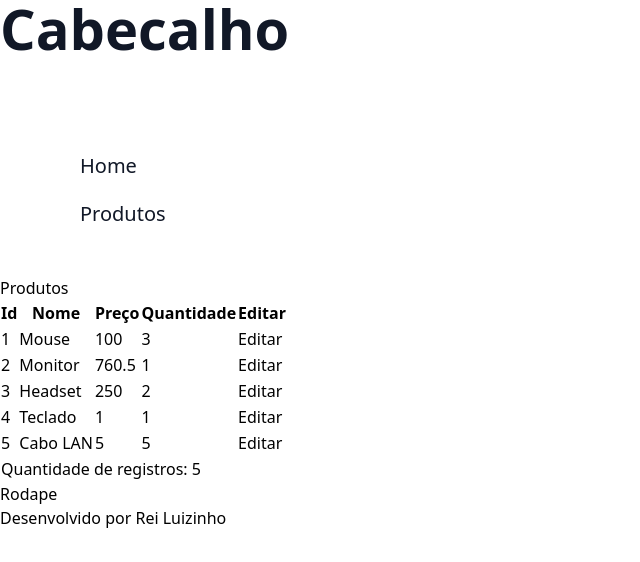
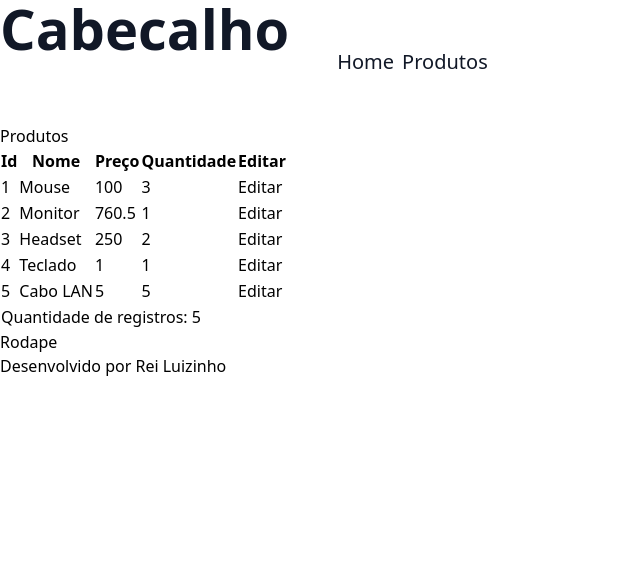
Before and after one commit to 1TDSPY-2024/aula-14-1tdspy-2sem, a Next.js app in the folder aula14/: page /produtos in a window 1280 px wide. Shown: the top 562 px of the page, without its empty margins (0-640 px from the left). Built offline with nearby package versions, Linux system fonts and the light colour scheme.

Commit message:
Criando o loading e template com framer-motion, integrando com layout template

```diff
--- a/aula14/package.json
+++ b/aula14/package.json
@@ -11,6 +11,7 @@
   "dependencies": {
     "@tailwindcss/forms": "^0.5.9",
     "@tailwindcss/typography": "^0.5.15",
+    "framer-motion": "^11.11.1",
     "next": "14.2.13",
     "react": "^18",
     "react-dom": "^18"
--- a/aula14/src/app/globals.css
+++ b/aula14/src/app/globals.css
@@ -4,7 +4,7 @@
 
 @layer components{
     .menu{
-        @apply mx-10 py-5;
+        @apply p-2;
     }
 
     .menu ul{
--- /dev/null
+++ b/aula14/src/app/loading.tsx
@@ -0,0 +1,7 @@
+export default function Loading() {
+  return (
+    <div className="w-full h-screen bg-black">
+      <h2>Loading...</h2>
+    </div>
+  )
+}
--- /dev/null
+++ b/aula14/src/app/template.tsx
@@ -0,0 +1,10 @@
+'use client'
+import { motion } from "framer-motion"
+
+export default function Template(  { children } : { children: React.ReactNode }) {
+    return (
+        <motion.div initial={{y:16, opacity:0}}  animate={{y:0, opacity:1}} transition={{duration: 0.5, ease:'easeInOut'}}>
+            {children}
+        </motion.div>
+    )
+}
--- a/aula14/src/components/Cabecalho/Cabecalho.tsx
+++ b/aula14/src/components/Cabecalho/Cabecalho.tsx
@@ -2,7 +2,7 @@ import Menu from "../Menu/Menu";
 
 export default function Cabecalho() {
     return (
-        <header className="prose lg:prose-xl">
+        <header className="prose lg:prose-xl max-w-screen flex">
             <h1>Cabecalho</h1>
             <Menu />
         </header>
--- a/aula14/src/components/Menu/Menu.tsx
+++ b/aula14/src/components/Menu/Menu.tsx
@@ -3,7 +3,7 @@ import Link from 'next/link'
 export default function Menu() {
     return (
         <nav className='menu'>
-            <ul>
+            <ul className='w-full flex'>
                 <li> <Link href="/">Home</Link> </li>
                 <li> <Link href="/produtos">Produtos</Link> </li>
             </ul>
```
Also changed, not shown: 1 other file (tests, documents, lock files or other folders).
